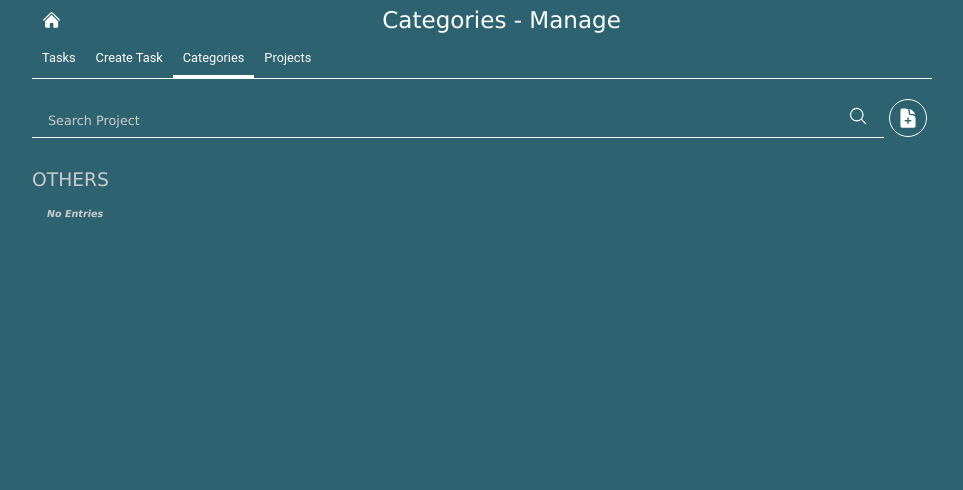
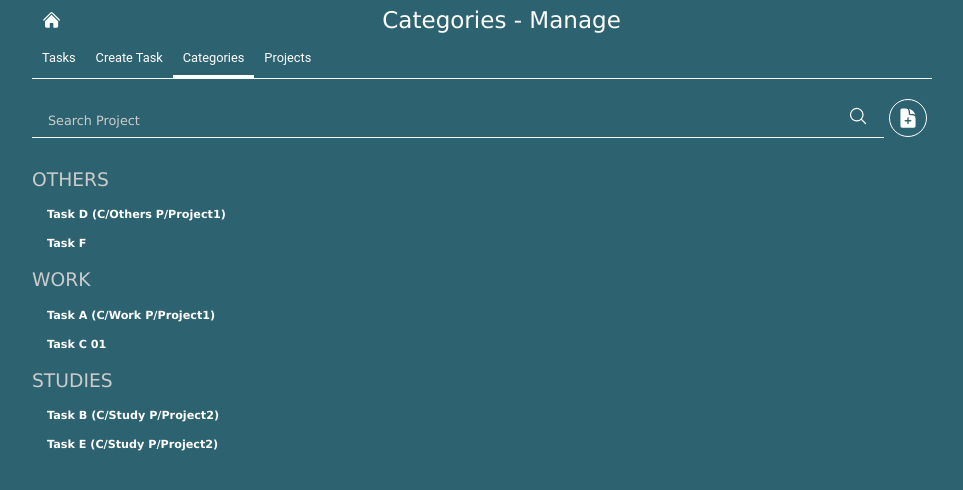
Before and after one commit to hector-oviedo/pomodoro-app, a React (Vite) app: page /categories in a window 1280 px wide. Shown: the top 490 px of the page, without its empty margins (158-1121 px from the left). Built offline with nearby package versions, Linux system fonts and the light colour scheme.

Commit message:
improved issue with useTimer in background mode, added sounds, and added time on title in pomodoro mode

```diff
--- a/src/components/CalendarPanel/CalendarDay/Day/DayHeader.jsx
+++ b/src/components/CalendarPanel/CalendarDay/Day/DayHeader.jsx
@@ -25,6 +25,7 @@ export const DayHeader = ({day}) => {
             <div className={styles['header-row']}>
                 <DayTimeline
                     timeline=""
+                    tasks={day.tasks}
                     totalTime={totalTime}/>
             </div>
 
--- a/src/components/CalendarPanel/CalendarDay/Day/DayTimeline.module.css
+++ b/src/components/CalendarPanel/CalendarDay/Day/DayTimeline.module.css
@@ -17,3 +17,6 @@
     font-size: 1.5em;
     font-weight: 100;
 }
+.timeline-segment {
+
+}
--- a/src/contexts/AppContext.jsx
+++ b/src/contexts/AppContext.jsx
@@ -1,6 +1,6 @@
 import { createContext, useContext, useEffect, useReducer, useState } from 'react';
 
-//import { tasksSample } from '../data/TasksSample';
+import { tasksSample } from '../data/TasksSample';
 
 import { sections } from '../data/Sections';
 import { subs } from '../data/Subs';
@@ -12,9 +12,9 @@ import { POMODORO_BREAK_TIME, POMODORO_FINISH_BREAK_TIME, POMODORO_TIME } from '
 const AppContext = createContext();
 
 export const AppProvider = ({ children }) => {
-    const getInitialTasks = () => JSON.parse(localStorage.getItem('tasks')) || [];
+    const getInitialTasks = () => tasksSample;
 
-    const getInitialSubs = () => JSON.parse(localStorage.getItem('subs')) || subs;
+    const getInitialSubs = () => subs;
 
     const [ TasksState, tasksDispatch ] = useReducer(taskReducer, getInitialTasks());
 
--- a/src/data/Subs.js
+++ b/src/data/Subs.js
@@ -11,6 +11,16 @@ export const subs = [
                 id:0,
                 name:'Others',
                 deletable:false,
+            },
+            {
+                id:1,
+                name:'Work',
+                deletable:true,
+            },
+            {
+                id:2,
+                name:'Studies',
+                deletable:true,
             }]
     },
     {
@@ -25,6 +35,16 @@ export const subs = [
                 id:0,
                 name:'Others',
                 deletable:false,
+            },
+            {
+                id:1,
+                name:'Google',
+                deletable:true,
+            },
+            {
+                id:2,
+                name:'AWS',
+                deletable:true,
             }]
     },
 ];
--- a/src/data/TasksSample.js
+++ b/src/data/TasksSample.js
@@ -1,113 +1,258 @@
 export const tasksSample = [
-    // Tasks for today
     {
-        id: 0,
-        name: "Today Task 1 (C/Work P/Others)",
-        active: false,
-        dateCreation: new Date(),
-        dateCompletion: null,
-        totalTime: 1200,
-        subs:[
-            {subId:'CATEGORIES', entryId:1},
-            {subId:'PROJECTS', entryId:0},
-        ],
-        sessions: [
-            { id:1, start:null, end:null, pauses:0, totalTime: 0, },
-            { id:2, start:null, end:null, pauses:0, totalTime: 0, },
-            { id:3, start:null, end:null, pauses:0, totalTime: 0, },
-            { id:4, start:null, end:null, pauses:0, totalTime: 0, },
-        ],
+      "id": 0,
+      "name": "Task A (C/Work P/Project1)",
+      "active": false,
+      "dateCreation": "2024-12-03T08:00:00.000Z",
+      "dateCompletion":null,
+      "totalTime": 4500,
+      "subs": [
+        { "subId": "CATEGORIES", "entryId": 1 },
+        { "subId": "PROJECTS", "entryId": 1 }
+      ],
+      "notes": "Completed task with three sessions in the morning.",
+      "sessions": [
+        {
+          "id": 1,
+          "start": "2024-12-03T06:00:00.000Z",
+          "end": "2024-12-03T06:25:00.000Z",
+          "pauses": 0,
+          "totalTime": 1500
+        },
+        {
+          "id": 2,
+          "start": "2024-12-03T08:30:00.000Z",
+          "end": "2024-12-03T08:55:00.000Z",
+          "pauses": 0,
+          "totalTime": 1500
+        },
+        {
+          "id": 3,
+          "start": "2024-12-03T09:00:00.000Z",
+          "end": "2024-12-03T09:25:00.000Z",
+          "pauses": 0,
+          "totalTime": 1500
+        },
+        {
+          "id": 4,
+          "start": null,
+          "end": null,
+          "pauses": 0,
+          "totalTime": 0
+        }
+      ]
     },
     {
-        id: 1,
-        name: "Today Task 2 (C/Others P/Others)",
-        active: false,
-        dateCreation: new Date(),
-        dateCompletion: null,
-        totalTime: 1500,
-        subs:[
-            {subId:'CATEGORIES', entryId:0},
-            {subId:'PROJECTS', entryId:0},
-        ],
-        sessions: [
-            { id:1, start:null, end:null, pauses:0, totalTime: 3200, },
-            { id:2, start:null, end:null, pauses:0, totalTime: 1200, },
-            { id:3, start:null, end:null, pauses:0, totalTime: 0, },
-            { id:4, start:null, end:null, pauses:0, totalTime: 0, },
-        ],
-    },
-    // Tasks for yesterday
-    {
-        id: 2,
-        name: "Yesterday Task 1 (C/Studies P/Google)",
-        active: false,
-        dateCreation: new Date(Date.now() - 24 * 60 * 60 * 1000),
-        dateCompletion: null,
-        totalTime: 1600,
-        subs:[
-            {subId:'CATEGORIES', entryId:2},
-            {subId:'PROJECTS', entryId:1},
-        ],
-        sessions: [
-            { id:1, start:null, end:null, pauses:0, totalTime: 36000, },
-            { id:2, start:null, end:null, pauses:0, totalTime: 36000, },
-            { id:3, start:null, end:null, pauses:0, totalTime: 35020, },
-            { id:4, start:null, end:null, pauses:0, totalTime: 0, },
-        ],
+      "id": 1,
+      "name": "Task D (C/Others P/Project1)",
+      "active": false,
+      "dateCreation": "2024-12-03T10:00:00.000Z",
+      "dateCompletion": null,
+      "totalTime": 2100,
+      "subs": [
+        { "subId": "CATEGORIES", "entryId": 0 },
+        { "subId": "PROJECTS", "entryId": 1 }
+      ],
+      "notes": "Got interrupted during second session.",
+      "sessions": [
+        {
+          "id": 1,
+          "start": "2024-12-04T10:00:00.000Z",
+          "end": "2024-12-04T10:25:00.000Z",
+          "pauses": 1,
+          "totalTime": 1500
+        },
+        {
+          "id": 2,
+          "start": "2024-12-04T10:30:00.000Z",
+          "end": "2024-12-04T10:40:00.000Z",
+          "pauses": 0,
+          "totalTime": 600
+        },
+        {
+          "id": 3,
+          "start": null,
+          "end": null,
+          "pauses": 0,
+          "totalTime": 0
+        },
+        {
+          "id": 4,
+          "start": null,
+          "end": null,
+          "pauses": 0,
+          "totalTime": 0
+        }
+      ]
     },
     {
-        id: 3,
-        name: "Yesterday Task 2 (C/Others P/AWS)",
-        active: false,
-        dateCreation: new Date(Date.now() - 24 * 60 * 60 * 1000),
-        dateCompletion: null,
-        totalTime: 1800,
-        subs:[
-            {subId:'CATEGORIES', entryId:0},
-            {subId:'PROJECTS', entryId:2},
-        ],
-        sessions: [
-            { id:1, start:null, end:null, pauses:0, totalTime: 3600, },
-            { id:2, start:null, end:null, pauses:0, totalTime: 3600, },
-            { id:3, start:null, end:null, pauses:0, totalTime: 3520, },
-            { id:4, start:null, end:null, pauses:0, totalTime: 250, },
-        ],
+      "id": 2,
+      "name": "Task B (C/Study P/Project2)",
+      "active": false,
+      "dateCreation": "2024-12-02T13:00:00.000Z",
+      "dateCompletion": null,
+      "totalTime": 4500,
+      "subs": [
+        { "subId": "CATEGORIES", "entryId": 2 },
+        { "subId": "PROJECTS", "entryId": 2 }
+      ],
+      "notes": "Afternoon study sessions with a longer first break.",
+      "sessions": [
+        {
+          "id": 1,
+          "start": "2024-12-02T13:00:00.000Z",
+          "end": "2024-12-02T13:25:00.000Z",
+          "pauses": 0,
+          "totalTime": 1500
+        },
+        {
+          "id": 2,
+          "start": "2024-12-02T13:35:00.000Z",
+          "end": "2024-12-02T14:00:00.000Z",
+          "pauses": 0,
+          "totalTime": 1500
+        },
+        {
+          "id": 3,
+          "start": "2024-12-02T14:05:00.000Z",
+          "end": "2024-12-024T14:30:00.000Z",
+          "pauses": 0,
+          "totalTime": 1500
+        },
+        {
+          "id": 4,
+          "start": null,
+          "end": null,
+          "pauses": 0,
+          "totalTime": 0
+        }
+      ]
     },
     {
-        id: 4,
-        name: "Yesterday Task 3 (C/Others P/Others)",
-        active: false,
-        dateCreation: new Date(Date.now() - 24 * 60 * 60 * 1000),
-        dateCompletion: null,
-        totalTime: 2400,
-        subs:[
-            {subId:'CATEGORIES', entryId:0},
-            {subId:'PROJECTS', entryId:0},
-        ],
-        sessions: [
-            { id:1, start:null, end:null, pauses:0, totalTime: 0, },
-            { id:2, start:null, end:null, pauses:0, totalTime: 0, },
-            { id:3, start:null, end:null, pauses:0, totalTime: 0, },
-            { id:4, start:null, end:null, pauses:0, totalTime: 0, },
-        ],
+      "id": 3,
+      "name": "Task E (C/Study P/Project2)",
+      "active": false,
+      "dateCreation": "2024-12-02T15:00:00.000Z",
+      "dateCompletion": null,
+      "totalTime": 1500,
+      "subs": [
+        { "subId": "CATEGORIES", "entryId": 2 },
+        { "subId": "PROJECTS", "entryId": 2 }
+      ],
+      "sessions": [
+        {
+          "id": 1,
+          "start": "2024-12-02T15:00:00.000Z",
+          "end": "2024-12-02T15:25:00.000Z",
+          "pauses": 0,
+          "totalTime": 1500
+        },
+        {
+          "id": 2,
+          "start": null,
+          "end": null,
+          "pauses": 0,
+          "totalTime": 0
+        },
+        {
+          "id": 3,
+          "start": null,
+          "end": null,
+          "pauses": 0,
+          "totalTime": 0
+        },
+        {
+          "id": 4,
+          "start": null,
+          "end": null,
+          "pauses": 0,
+          "totalTime": 0
+        }
+      ]
     },
-    // Task for an arbitrary past date
     {
-        id: 5,
-        name: "Past Task (C/Work P/AWS)",
-        active: false,
-        dateCreation: new Date('2024-11-20'),
-        dateCompletion: null,
-        totalTime: 3600,
-        subs:[
-            {subId:'CATEGORIES', entryId:1},
-            {subId:'PROJECTS', entryId:2},
-        ],
-        sessions: [
-            { id:1, start:null, end:null, pauses:0, totalTime: 0, },
-            { id:2, start:null, end:null, pauses:0, totalTime: 0, },
-            { id:3, start:null, end:null, pauses:0, totalTime: 0, },
-            { id:4, start:null, end:null, pauses:0, totalTime: 0, },
-        ],
+      "id": 4,
+      "name": "Task F",
+      "active": false,
+      "dateCreation": "2024-12-01T22:00:00.000Z",
+      "dateCompletion": null,
+      "totalTime": 3000,
+      "subs": [
+        { "subId": "CATEGORIES", "entryId": 0 },
+        { "subId": "PROJECTS", "entryId": 0 }
+      ],
+      "notes": "Late night work with variable session lengths.",
+      "sessions": [
+        {
+          "id": 1,
+          "start": "2024-12-01T22:00:00.000Z",
+          "end": "2024-12-01T22:25:00.000Z",
+          "pauses": 0,
+          "totalTime": 1500
+        },
+        {
+          "id": 2,
+          "start": "2024-12-01T22:30:00.000Z",
+          "end": "2024-12-01T22:40:00.000Z",
+          "pauses": 0,
+          "totalTime": 600
+        },
+        {
+          "id": 3,
+          "start": "2024-12-01T23:35:00.000Z",
+          "end": "2024-12-01T23:55:00.000Z",
+          "pauses": 0,
+          "totalTime": 0
+        },
+        {
+          "id": 4,
+          "start": null,
+          "end": null,
+          "pauses": 0,
+          "totalTime": 0
+        }
+      ]
+    },
+    {
+      "id": 5,
+      "name": "Task C 01",
+      "active": false,
+      "dateCreation": "2024-12-01T20:00:00.000Z",
+      "dateCompletion": null,
+      "totalTime": 4500,
+      "subs": [
+        { "subId": "CATEGORIES", "entryId": 1 },
+        { "subId": "PROJECTS", "entryId": 0 }
+      ],
+      "sessions": [
+        {
+          "id": 1,
+          "start": "2024-12-01T20:00:00.000Z",
+          "end": "2024-12-01T20:25:00.000Z",
+          "pauses": 0,
+          "totalTime": 1500
+        },
+        {
+          "id": 2,
+          "start": "2024-12-01T20:30:00.000Z",
+          "end": "2024-12-01T20:55:00.000Z",
+          "pauses": 0,
+          "totalTime": 1500
+        },
+        {
+          "id": 3,
+          "start": "2024-12-01T21:05:00.000Z",
+          "end": "2024-12-01T21:30:00.000Z",
+          "pauses": 0,
+          "totalTime": 1500
+        },
+        {
+          "id": 4,
+          "start": null,
+          "end": null,
+          "pauses": 0,
+          "totalTime": 0
+        }
+      ]
     }
-];
+  ]
--- a/src/hooks/usePomodoroTimer.js
+++ b/src/hooks/usePomodoroTimer.js
@@ -2,7 +2,7 @@ import { useEffect, useState } from 'react';
 import { useTimer } from './useTimer';
 
 import { convertSecondsToVisual, calculatePercentage } from '../helpers/formatFields';
-export const usePomodoroTimer = (initialValue = 59, onTick, onComplete) => {
+export const usePomodoroTimer = (initialValue, onTick, onComplete) => {
 
     const onCompleteHandler = () => {
         setActualState('COMPLETED')
```
Also changed, not shown: src/components/CalendarPanel/CalendarDay/Day/DayTimeline.jsx (+15 -2 lines), src/components/Pomodoro/PomodoroClock/PomodoroClock.jsx (+29 -1 lines), src/helpers/timelineHelper.js (added, +14 -0 lines), src/hooks/useTimer.js (+44 -18 lines), src/hooks/useTimer_backup.js (added, +44 -0 lines), 2 other files (tests, documents, lock files or other folders).
